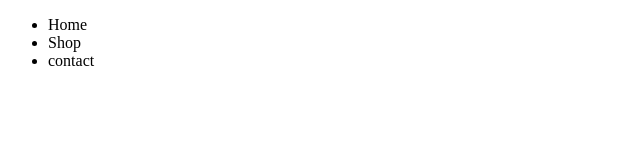
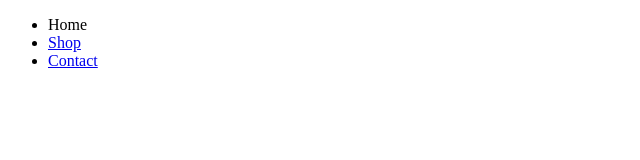
Before and after one commit to zsolt-nagy/home-decor, a plain HTML site: page index.html in a window 1280 px wide. Shown: the full height of the page, 0-640 px from the left. Drawn offline with Linux system fonts and the light colour scheme.

Commit message:
link home page to others

```diff
--- a/index.html
+++ b/index.html
@@ -9,8 +9,8 @@
     <nav>
         <ul>
             <li>Home</li>
-            <li><a href=""></a>Shop</li>
-            <li><a href=""></a>contact</li>
+            <li> <a href="shop.html">Shop</a></li>
+            <li> <a href="contact.html">Contact</a></li>
         </ul>
     </nav>
 </body>
```
